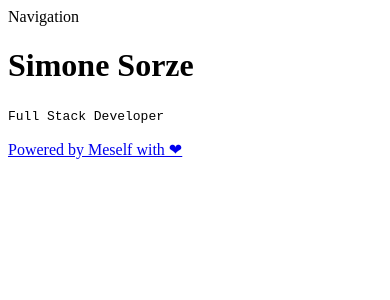
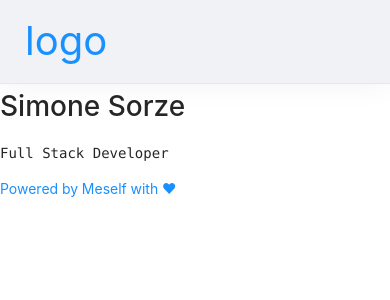
Before and after one commit to simo54/NextMe, a Next.js app: page / in a window 390 px wide. Shown: the top 300 px of the page. Built offline with nearby package versions, Linux system fonts and the light colour scheme.

Commit message:
added navigation and guides for media breakpoints

```diff
--- a/components/Navigationbar/index.js
+++ b/components/Navigationbar/index.js
@@ -5,7 +5,11 @@ const NavigationBar = () => {
   return (
     <div>
       <Layout>
-        <Header>Navigation</Header>
+        <nav className="menuBar">
+          <div className="logo">
+            <a href="">logo</a>
+          </div>
+        </nav>
       </Layout>
     </div>
   );
--- a/components/Navigationbar/style/index.css
+++ b/components/Navigationbar/style/index.css
@@ -0,0 +1,45 @@
+@import "~antd/dist/antd.css";
+
+.menuBar {
+  padding: 0 25px;
+  border-bottom: solid 1px #e8e8e8;
+  overflow: auto;
+  box-shadow: 0 0 30px #f3f1f1;
+}
+
+.logo {
+  width: 200px;
+  float: left;
+}
+
+.logo a {
+  display: inline-block;
+  font-size: 40px;
+  padding: 19px 20px;
+}
+
+@media (max-width: 767px) {
+  .logo a {
+    margin-left: -20px;
+  }
+
+  .logo a {
+    padding: 10px 20px;
+  }
+}
+
+/* Small devices (landscape phones, 576px and up)
+@media (min-width: 576px) {
+}
+
+Medium devices (tablets, 768px and up)
+@media (min-width: 768px) {
+}
+
+Large devices (desktops, 992px and up)
+@media (min-width: 992px) {
+}
+
+Extra large devices (large desktops, 1200px and up)
+@media (min-width: 1200px) {
+} */
--- a/pages/_app.js
+++ b/pages/_app.js
@@ -1,5 +1,5 @@
 import React from "react";
-
+import "../components/Navigationbar/style/index.css";
 const App = ({ Component, pageProps }) => {
   return (
     <div>
```
